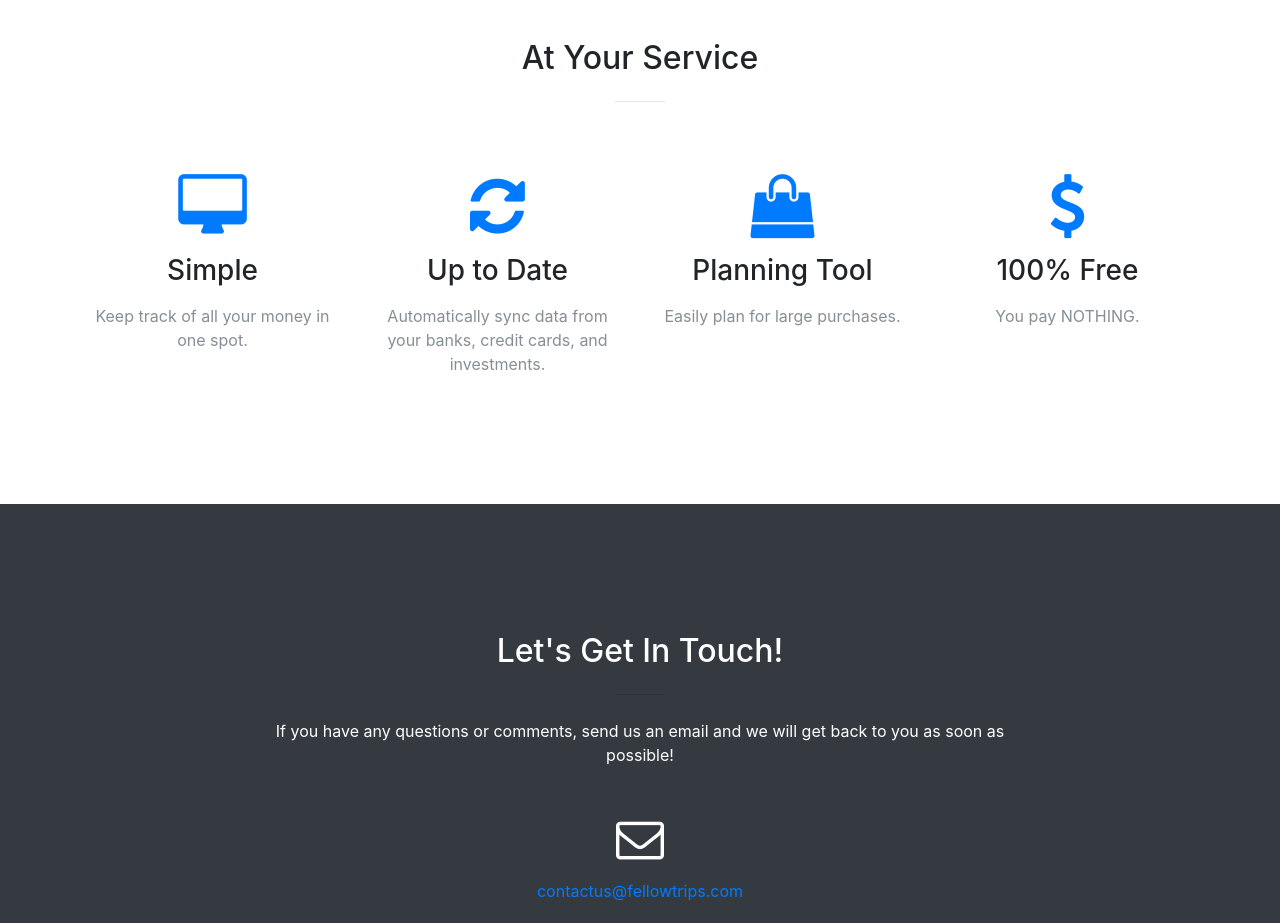
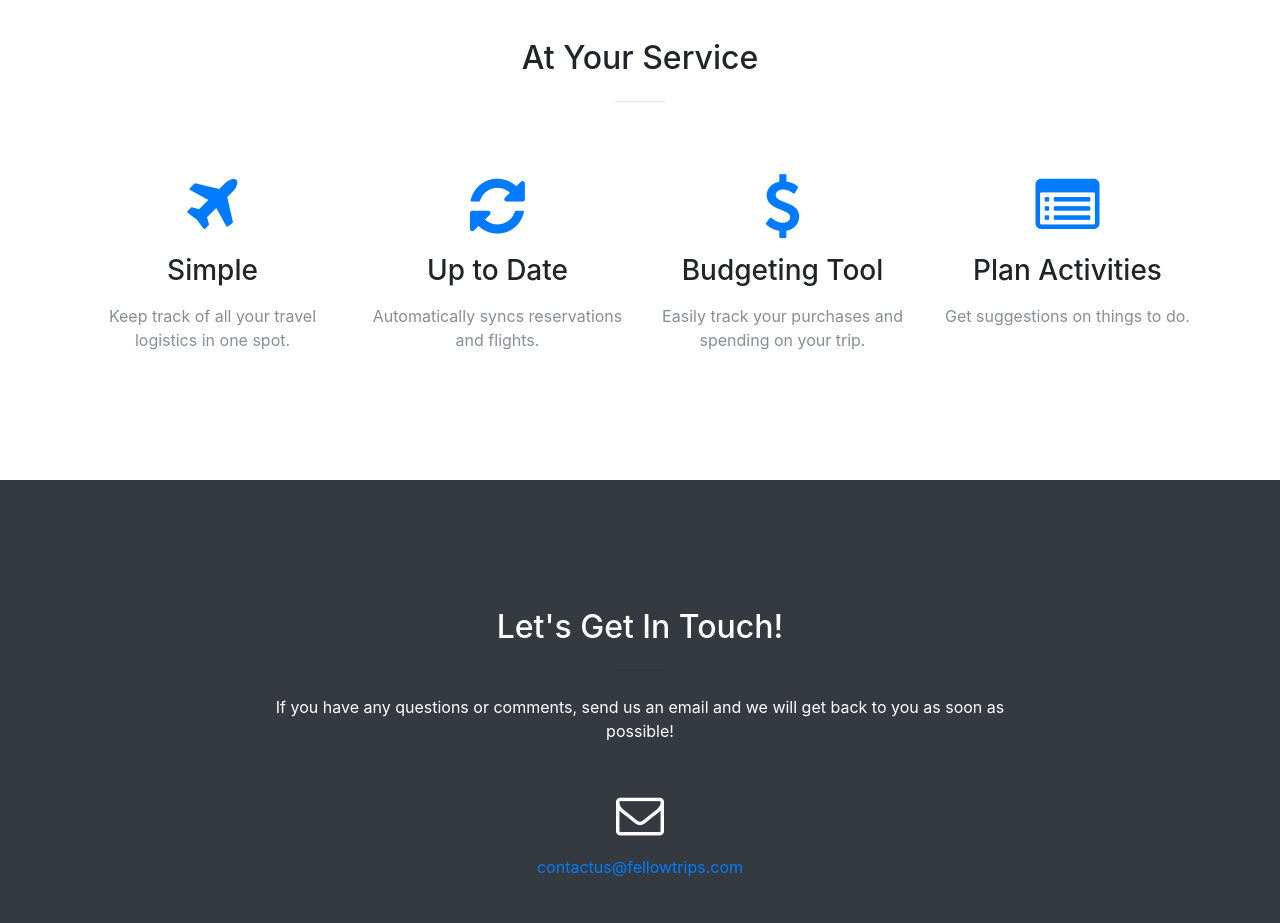
Before and after one commit to sendacrate/sendacrate.github.io, a website with bundled scripts: page index.html in a window 1280 px wide. Shown: the part 1440-2363 px from the top of the page. Built offline with nearby package versions, Linux system fonts and the light colour scheme.

Commit message:
change icons

```diff
--- a/index.html
+++ b/index.html
@@ -118,30 +118,30 @@
         <div class="row">
           <div class="col-lg-3 col-md-6 text-center">
             <div class="service-box mt-5 mx-auto">
-              <i class="fa fa-4x fa-desktop text-primary mb-3 sr-icons"></i>
+              <i class="fa fa-4x fa-plane text-primary mb-3 sr-icons"></i>
               <h3 class="mb-3">Simple</h3>
-              <p class="text-muted mb-0">Keep track of all your money in one spot.</p>
+              <p class="text-muted mb-0">Keep track of all your travel logistics in one spot.</p>
             </div>
           </div>
           <div class="col-lg-3 col-md-6 text-center">
             <div class="service-box mt-5 mx-auto">
               <i class="fa fa-4x fa-refresh text-primary mb-3 sr-icons"></i>
               <h3 class="mb-3">Up to Date</h3>
-              <p class="text-muted mb-0">Automatically sync data from your banks, credit cards, and investments.</p>
-            </div>
-          </div>
-          <div class="col-lg-3 col-md-6 text-center">
-            <div class="service-box mt-5 mx-auto">
-              <i class="fa fa-4x fa-shopping-bag text-primary mb-3 sr-icons"></i>
-              <h3 class="mb-3">Planning Tool</h3>
-              <p class="text-muted mb-0">Easily plan for large purchases.</p>
+              <p class="text-muted mb-0">Automatically syncs reservations and flights.</p>
             </div>
           </div>
           <div class="col-lg-3 col-md-6 text-center">
             <div class="service-box mt-5 mx-auto">
               <i class="fa fa-4x fa-usd text-primary mb-3 sr-icons"></i>
-              <h3 class="mb-3"> 100% Free</h3>
-              <p class="text-muted mb-0">You pay NOTHING.</p>
+              <h3 class="mb-3">Budgeting Tool</h3>
+              <p class="text-muted mb-0">Easily track your purchases and spending on your trip.</p>
+            </div>
+          </div>
+          <div class="col-lg-3 col-md-6 text-center">
+            <div class="service-box mt-5 mx-auto">
+              <i class="fa fa-4x fa-list-alt text-primary mb-3 sr-icons"></i>
+              <h3 class="mb-3">Plan Activities</h3>
+              <p class="text-muted mb-0">Get suggestions on things to do.</p>
             </div>
           </div>
         </div>
```
